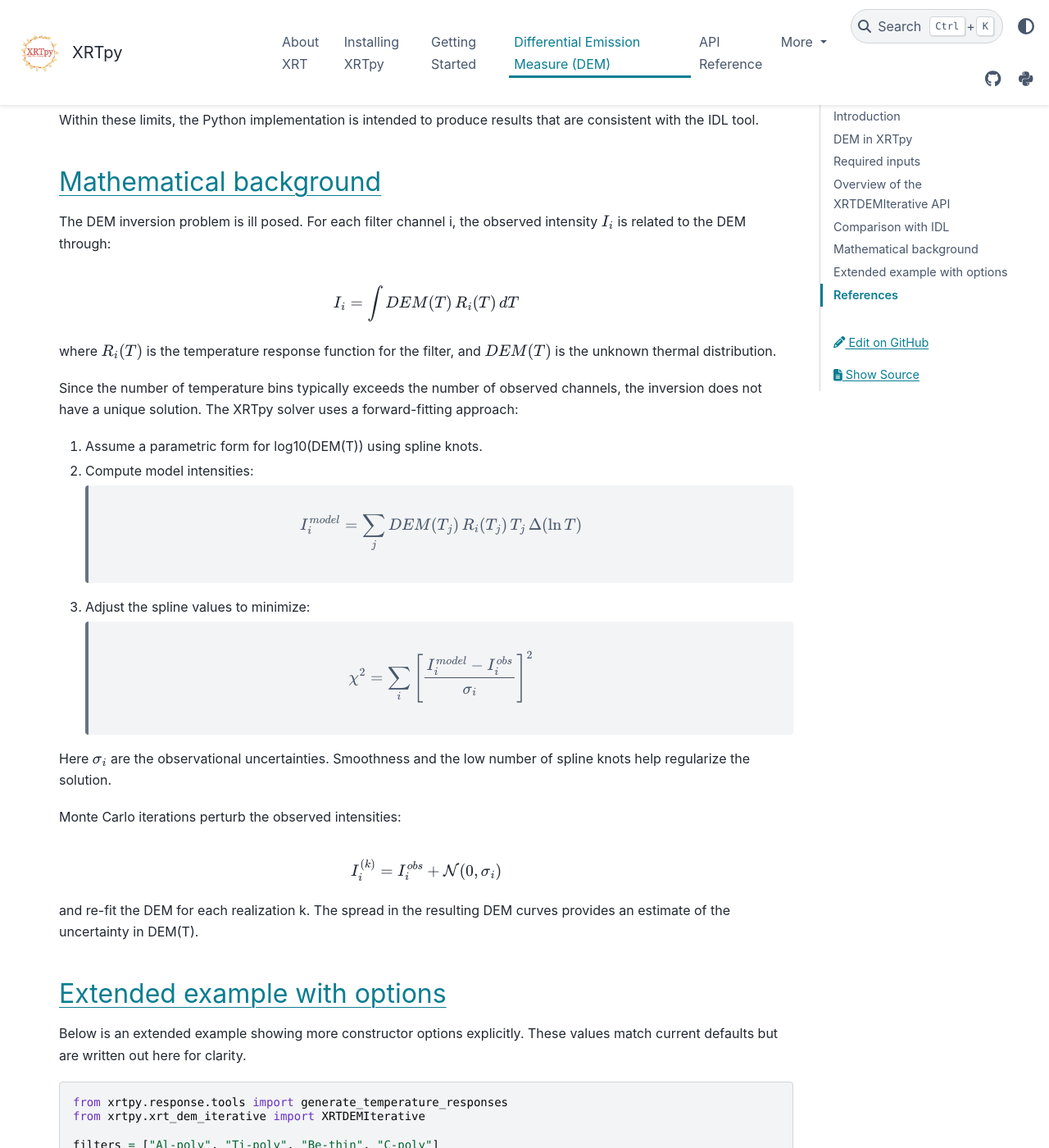
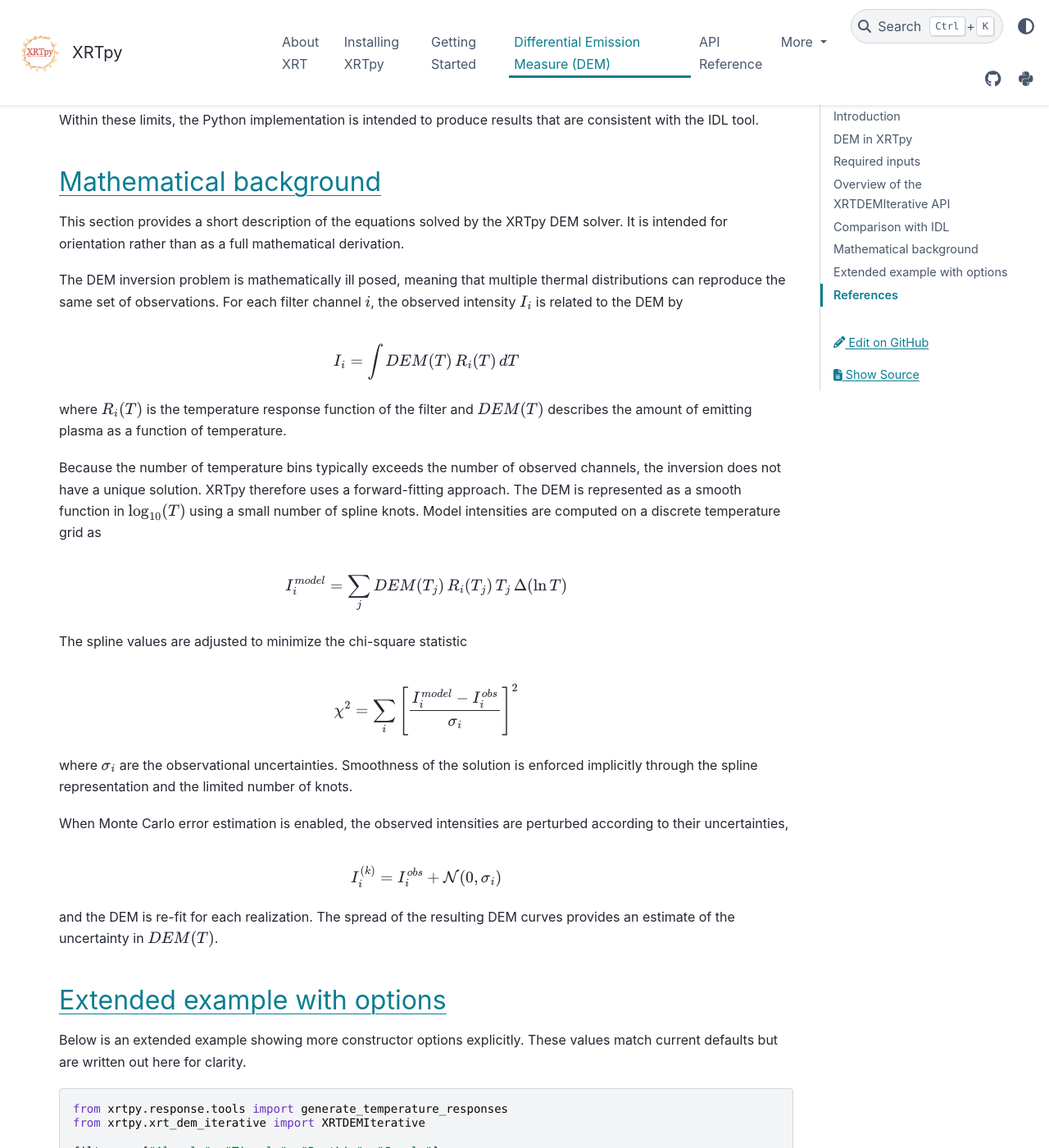
Before and after one commit to HinodeXRT/xrtpy, a Sphinx documentation site: the page built from docs/dem_overview.rst, in a window 1280 px wide and 1400 px high, scrolled down 4002 px. Shown: the whole window at 82% size. Built offline with Sphinx 7.4.7 and the PyData theme 0.15.4, drawn with Linux system fonts in a browser that asks for light colours; pages that are not in the unit, such as notebooks, are missing from menus; the version number could not be read and is left out; cross-references to code outside the pages are shown as plain code.

Commit message:
Updating text in Mathematical background section

```diff
--- a/docs/dem_overview.rst
+++ b/docs/dem_overview.rst
@@ -171,47 +171,54 @@ results that are consistent with the IDL tool.
 
 Mathematical background
 -----------------------
-The DEM inversion problem is ill posed. For each filter channel i,
-the observed intensity :math:`I_i` is related to the DEM through:
+This section provides a short description of the equations solved by the
+XRTpy DEM solver. It is intended for orientation rather than as a full
+mathematical derivation.
+
+The DEM inversion problem is mathematically ill posed, meaning that multiple
+thermal distributions can reproduce the same set of observations. For each
+filter channel :math:`i`, the observed intensity :math:`I_i` is related to the
+DEM by
 
 .. math::
 
-    I_i = \int DEM(T) \, R_i(T) \, dT
+    I_i = \int DEM(T)\, R_i(T)\, dT
 
-where :math:`R_i(T)` is the temperature response function for the filter,
-and :math:`DEM(T)` is the unknown thermal distribution.
+where :math:`R_i(T)` is the temperature response function of the filter and
+:math:`DEM(T)` describes the amount of emitting plasma as a function of
+temperature.
 
-Since the number of temperature bins typically exceeds the number of
-observed channels, the inversion does not have a unique solution. The
-XRTpy solver uses a forward-fitting approach:
+Because the number of temperature bins typically exceeds the number of observed
+channels, the inversion does not have a unique solution. XRTpy therefore uses a
+forward-fitting approach. The DEM is represented as a smooth function in
+:math:`\log_{10}(T)` using a small number of spline knots. Model intensities are
+computed on a discrete temperature grid as
 
-1. Assume a parametric form for log10(DEM(T)) using spline knots.
-2. Compute model intensities:
+.. math::
 
-    .. math::
+    I_i^{model} = \sum_j DEM(T_j)\, R_i(T_j)\, T_j\, \Delta(\ln T)
 
-        I_i^{model} = \sum_j DEM(T_j)\, R_i(T_j)\, T_j\, \Delta(\ln T)
+The spline values are adjusted to minimize the chi-square statistic
 
-3. Adjust the spline values to minimize:
+.. math::
 
-    .. math::
+    \chi^2 = \sum_i \left[
+        \frac{I_i^{model} - I_i^{obs}}{\sigma_i}
+    \right]^2
 
-        \chi^2 = \sum_i \left[
-            \frac{I_i^{model} - I_i^{obs}}{\sigma_i}
-        \right]^2
+where :math:`\sigma_i` are the observational uncertainties. Smoothness of the
+solution is enforced implicitly through the spline representation and the
+limited number of knots.
 
-Here :math:`\sigma_i` are the observational uncertainties. Smoothness and
-the low number of spline knots help regularize the solution.
-
-
-Monte Carlo iterations perturb the observed intensities:
+When Monte Carlo error estimation is enabled, the observed intensities are
+perturbed according to their uncertainties,
 
 .. math::
 
     I_i^{(k)} = I_i^{obs} + \mathcal{N}(0, \sigma_i)
 
-and re-fit the DEM for each realization k. The spread in the resulting DEM
-curves provides an estimate of the uncertainty in DEM(T).
+and the DEM is re-fit for each realization. The spread of the resulting DEM
+curves provides an estimate of the uncertainty in :math:`DEM(T)`.
 
 
 Extended example with options
```
